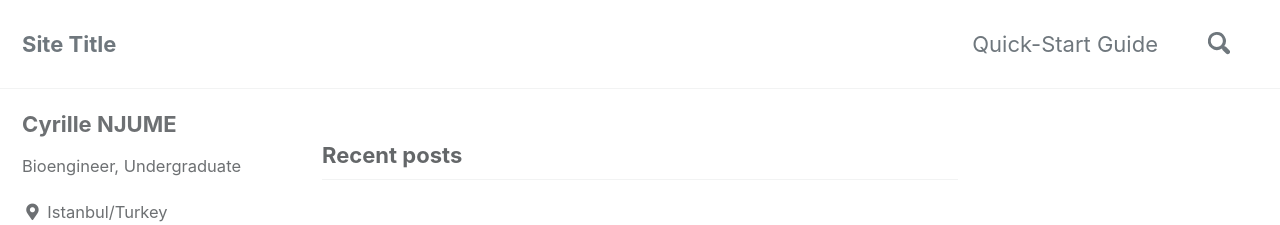
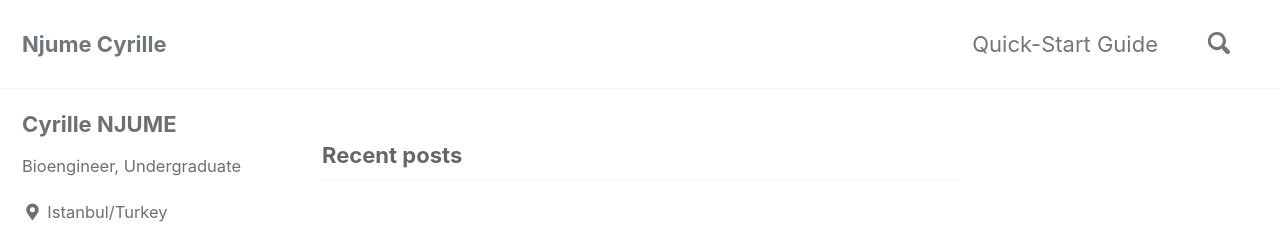
Before and after one commit to CyrilleMesue/cyrillemesue.github.io, a Jekyll site: the page built from index.html, in a window 1280 px wide. Shown: the top 225 px of the page. Built offline with Jekyll 4.4.1, drawn with Linux system fonts in a browser that asks for light colours; cached includes are drawn as plain includes; the list of posts is cut into pages by our own code.

Commit message:
Update _config.yml

```diff
--- a/_config.yml
+++ b/_config.yml
@@ -16,7 +16,8 @@ minimal_mistakes_skin    : "default" # "air", "aqua", "contrast", "dark", "dirt"
 
 # Site Settings
 locale                   : "en-US"
-title                    : "Site Title"
+title                    : "Njume Cyrille"
+subtitle                 : "Portfolio"
 title_separator          : "-"
 subtitle                 : # site tagline that appears below site title in masthead
 name                     : "Cyrille NJUME"
@@ -32,7 +33,7 @@ words_per_minute         : 200
 comments:
   provider               : "disqus"     # false (default), "disqus", "discourse", "facebook", "staticman", "staticman_v2", "utterances", "custom"
   disqus:
-    shortname            : # https://help.disqus.com/customer/portal/articles/466208-what-s-a-shortname-
+    shortname            : https://help.disqus.com/customer/portal/articles/466208-what-s-a-shortname-
   discourse:
     server               : # https://meta.discourse.org/t/embedding-discourse-comments-via-javascript/31963 , e.g.: meta.discourse.org
   facebook:
```
